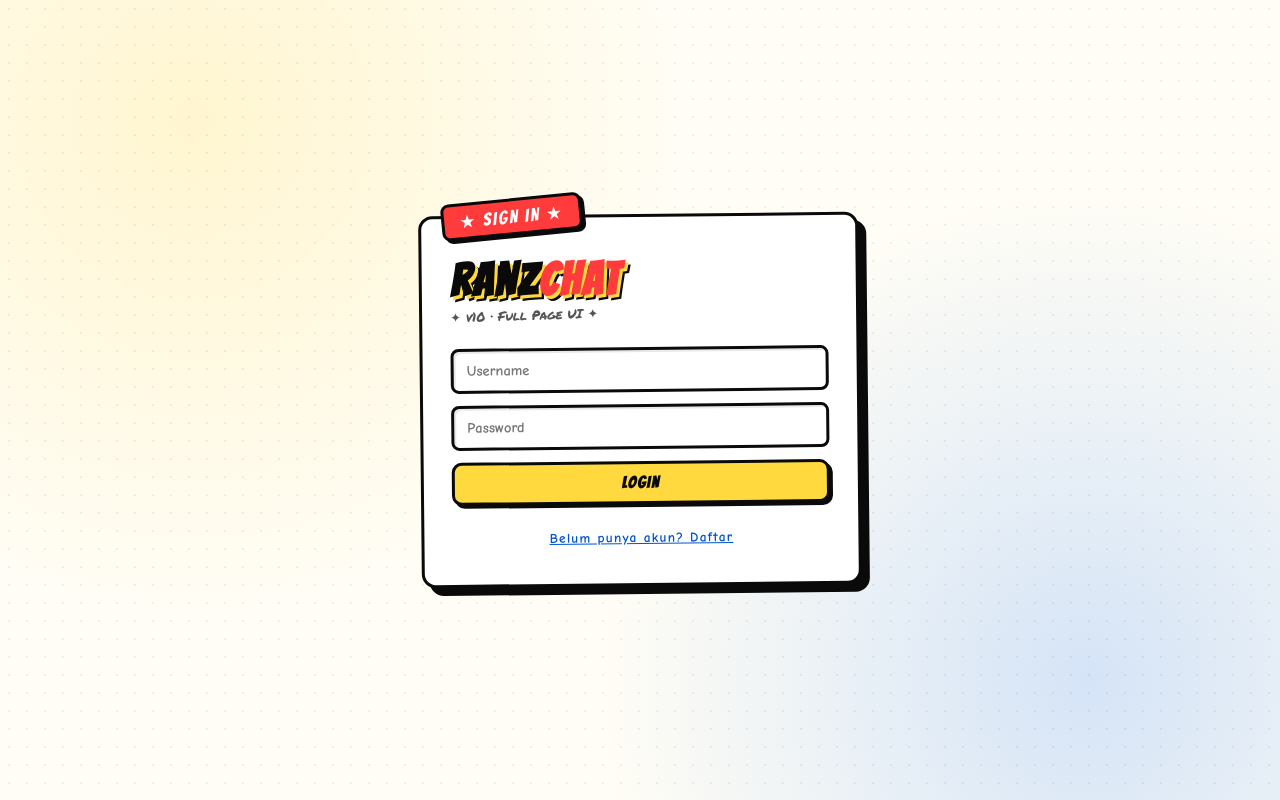
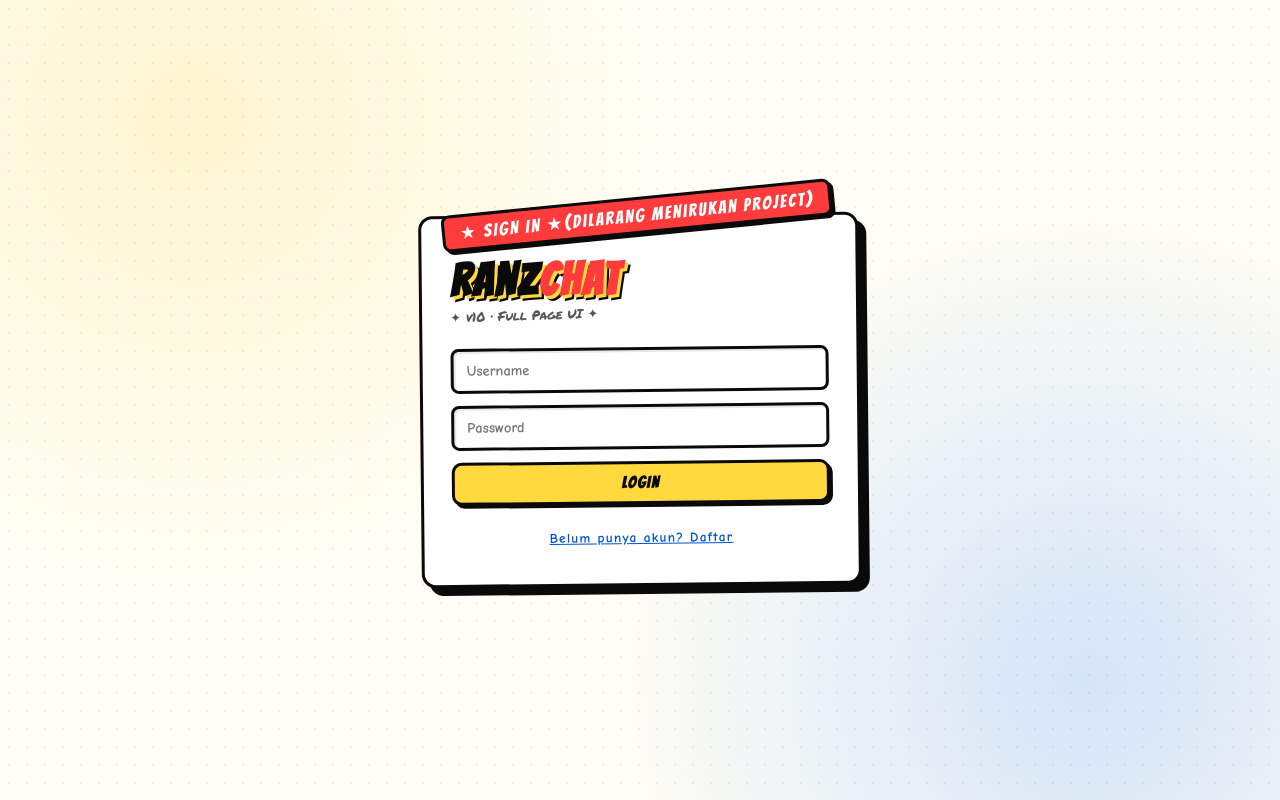
Before and after one commit to mraiseffendy-rgb/Ranz-chat-js, a website: page index.html in a window 1280 px wide. Drawn offline with Linux system fonts and the light colour scheme; no server answers.

Commit message:
Update sign-in label with additional text

```diff
--- a/index.html
+++ b/index.html
@@ -30,7 +30,7 @@ small,.muted{color:#555;font-size:12px;font-weight:700}
 
 .auth-wrap{min-height:100vh;display:grid;place-items:center;padding:24px;overflow-y:auto}
 .auth{width:min(440px,100%);background:var(--white);border:var(--border);border-radius:14px;box-shadow:var(--shadow-lg);padding:34px 28px 28px;position:relative;transform:rotate(-.6deg)}
-.auth::before{content:"★ SIGN IN ★";position:absolute;top:-20px;left:20px;background:var(--red);color:#fff;padding:5px 15px;border:var(--border);border-radius:8px;font-family:'Bangers',sans-serif;font-size:18px;letter-spacing:2px;transform:rotate(-5deg);box-shadow:var(--shadow-sm)}
+.auth::before{content:"★ SIGN IN ★(dilarang menirukan project)";position:absolute;top:-20px;left:20px;background:var(--red);color:#fff;padding:5px 15px;border:var(--border);border-radius:8px;font-family:'Bangers',sans-serif;font-size:18px;letter-spacing:2px;transform:rotate(-5deg);box-shadow:var(--shadow-sm)}
 .auth h1{font-size:46px;margin:6px 0 4px;line-height:.95;text-transform:uppercase;color:var(--ink);text-shadow:3px 3px 0 var(--yellow),5px 5px 0 var(--ink);letter-spacing:2px}
 .auth h1 span{color:var(--red)}
 .auth .tag{font-family:'Permanent Marker',cursive;font-size:13px;color:#555;margin:0 0 20px;transform:rotate(-1.2deg);display:inline-block}
```
